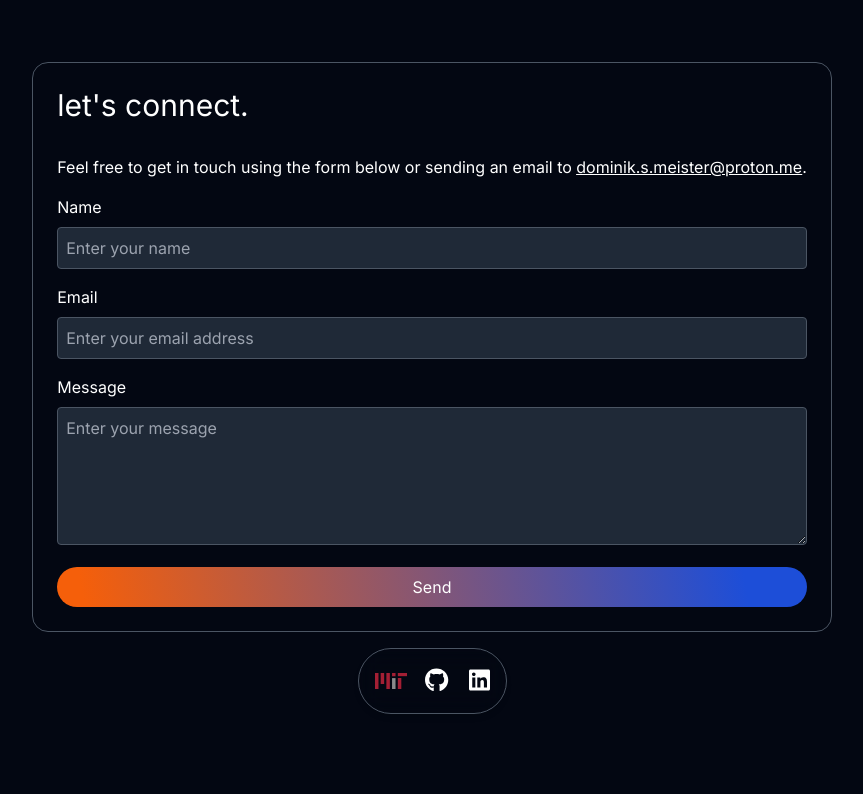
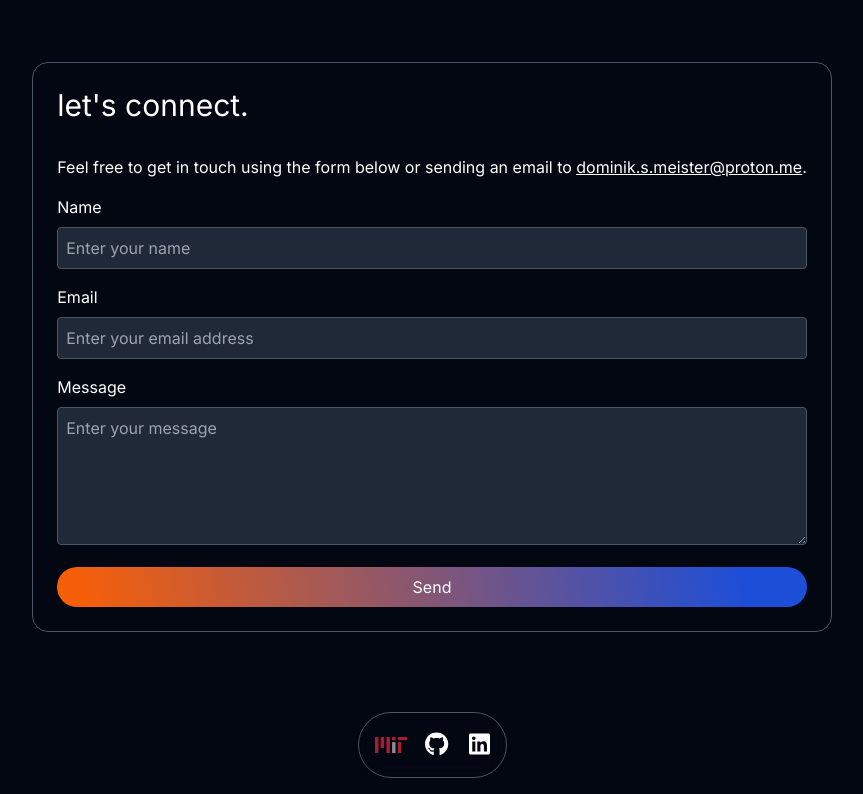
Before and after one commit to MinenMaster/personal-website-nextjs, a Next.js app: page / in a window 1280 px wide. Shown: the part 1498-2292 px from the top of the page, without its empty margins (208-1071 px from the left). Before the commit the page ends 2228 px from the top, so only its background shows below. Built offline with nearby package versions, Linux system fonts and the light colour scheme.

Commit message:
added spacing

```diff
--- a/app/components/Footer.tsx
+++ b/app/components/Footer.tsx
@@ -5,7 +5,7 @@ import Image from "next/image";
 
 const Footer = () => {
     return (
-        <footer className="flex p-4 m-4 backdrop-blur-md bottom-0 z-10 border border-gray-600 rounded-full shadow-md max-w-screen-lg mx-auto mb-4">
+        <footer className="flex p-4 m-4 mt-20 backdrop-blur-md bottom-0 z-10 border border-gray-600 rounded-full shadow-md max-w-screen-lg mx-auto mb-4">
             <div className="flex items-center">
                 <div className="relative group w-8 h-8 flex justify-center items-center">
                     <a
```
